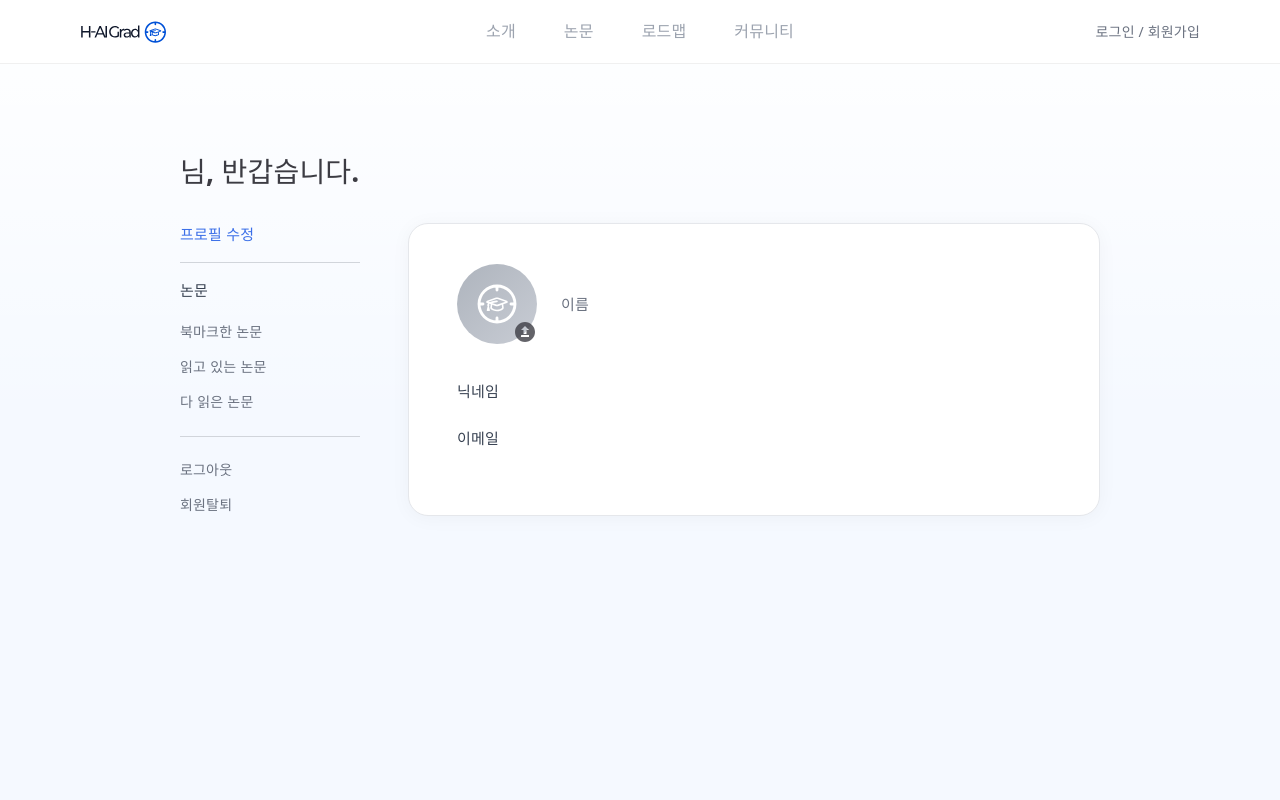
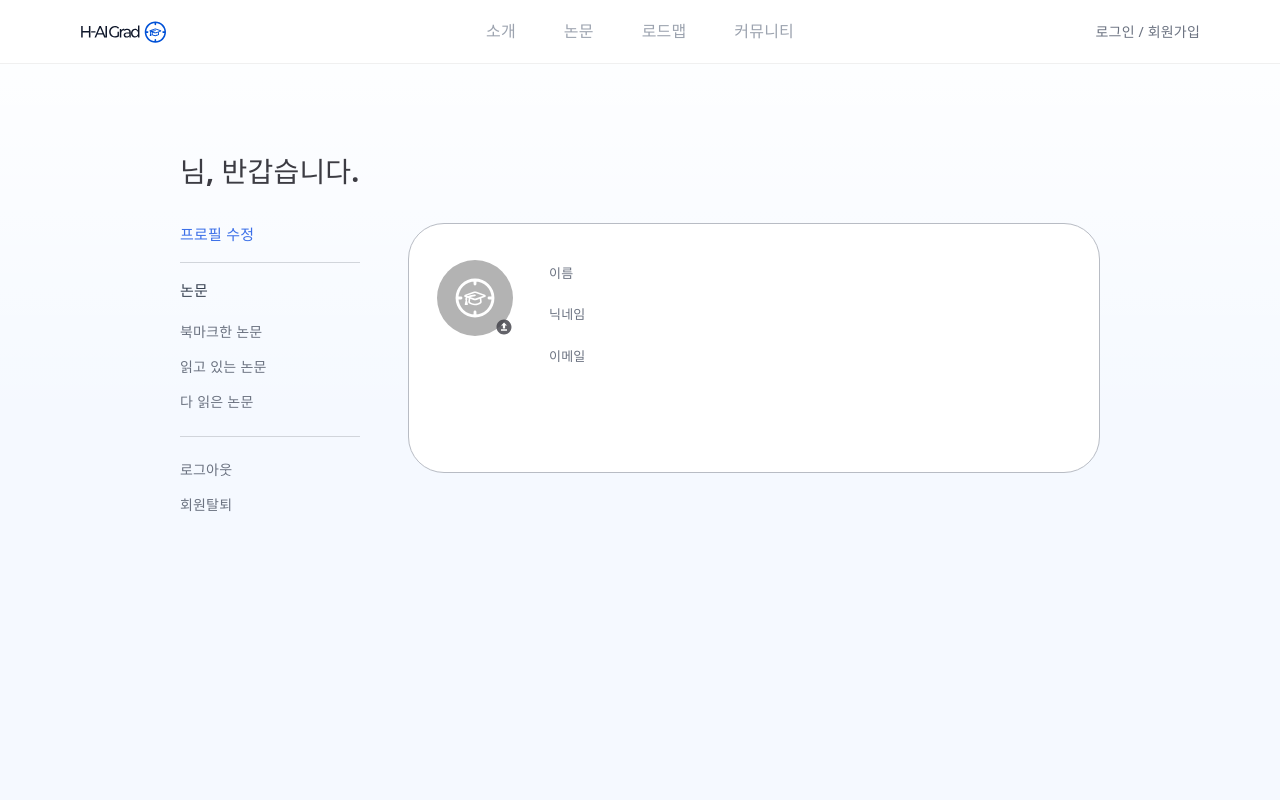
Before and after one commit to Oneday-Project/FE, a React (Vite) app: page /mypage in a window 1280 px wide. Shown: the top 800 px of the page. Built offline with nearby package versions, Linux system fonts and the light colour scheme; a web font is replaced by a local one.

Commit message:
feat: 마이페이지 샘물 계정 프로필 표시, 논문 검색 한 번에 2000건 요청

```diff
--- a/src/lib/auth.ts
+++ b/src/lib/auth.ts
@@ -52,7 +52,11 @@ export type Me = {
   id: number
   username: string   // 이름
   nickname: string   // 닉네임
-  email: string      // 아이디
+  email: string | null            // 이메일(테스트 계정만 존재)
+  studentId: string | null        // 학번 (샘물 로그인 유저 식별자)
+  department: string | null       // 학과
+  secondDepartment: string | null // 복수전공
+  authProvider: 'local' | 'smu'
   role: string       // ADMIN | USER
   bookmarkPapers?: unknown[]
 }
--- a/src/pages/Mypage.tsx
+++ b/src/pages/Mypage.tsx
@@ -17,6 +17,18 @@ import {
 } from '../lib/bookmarks'
 
 const sideMenuItems = ['북마크한 논문', '읽고 있는 논문', '다 읽은 논문']
+
+// 학번 앞 4자리 = 입학년도 → 현재 날짜 기준 학년·학기 계산 (예: 202310847 → 2026년 10월 → 4학년 2학기)
+function gradeSemester(studentId: string | null | undefined): string | null {
+  const entry = Number(studentId?.slice(0, 4))
+  if (!entry) return null
+  const now = new Date()
+  const m = now.getMonth() + 1
+  const grade = now.getFullYear() - entry + (m >= 3 ? 1 : 0)
+  if (grade < 1) return null
+  const semester = m >= 3 && m <= 8 ? 1 : 2
+  return `${grade}학년 ${semester}학기`
+}
 
 export default function MyPage() {
   const navigate = useNavigate()
@@ -144,17 +156,17 @@ export default function MyPage() {
           {/* 메인 콘텐츠 */}
           <div>
 
-            {/* 프로필 수정 */}
+            {/* 프로필 수정 — 샘물 계정: 이름·닉네임·학번·학과·학년학기 / 이메일 계정: 이름·닉네임·이메일 */}
             {activeMenu === '프로필 수정' && (
               <div style={{
-                background: '#fff', borderRadius: '20px', padding: '40px 48px',
-                border: '1px solid #e5e7eb', boxShadow: '0 2px 20px rgba(0,0,0,0.04)',
+                background: '#fff', borderRadius: '36px', padding: '36px 28px',
+                border: '1px solid #b8bcc4', minHeight: '250px', boxSizing: 'border-box',
               }}>
-                <div style={{ display: 'flex', alignItems: 'center', gap: '24px', marginBottom: '36px' }}>
+                <div style={{ display: 'flex', alignItems: 'flex-start', gap: '36px' }}>
                   <div style={{ position: 'relative', flexShrink: 0 }}>
                     <div style={{
-                      width: '80px', height: '80px', borderRadius: '50%',
-                      background: 'linear-gradient(135deg, #aeb4bd 0%, #c8ccd4 100%)',
+                      width: '76px', height: '76px', borderRadius: '50%',
+                      background: '#b3b3b3',
                       display: 'flex', alignItems: 'center', justifyContent: 'center',
                       overflow: 'hidden',
                     }}>
@@ -174,7 +186,7 @@ export default function MyPage() {
                       onClick={() => fileInputRef.current?.click()}
                       style={{
                         position: 'absolute', bottom: 0, right: 0,
-                        width: '24px', height: '24px', cursor: 'pointer',
+                        width: '18px', height: '18px', cursor: 'pointer',
                       }}
                     />
                     <input
@@ -185,44 +197,28 @@ export default function MyPage() {
                       style={{ display: 'none' }}
                     />
                   </div>
-                  <div style={{ display: 'flex', alignItems: 'center', gap: '20px' }}>
-                    <span style={{ fontSize: '15px', color: '#6b7280' }}>이름</span>
-                    <span style={{ fontSize: '15px', fontWeight: 600, color: '#1a1a1a' }}>{me?.username ?? ''}</span>
+
+                  <div style={{ display: 'flex', flexDirection: 'column', gap: '18px', paddingTop: '2px' }}>
+                    {(me?.studentId
+                      ? [
+                          ['이름', me.username],
+                          ['닉네임', me.nickname],
+                          ['학번', me.studentId],
+                          ['학과', [me.department, me.secondDepartment].filter(Boolean).join(' / ')],
+                          ['학년·학기', gradeSemester(me.studentId)],
+                        ]
+                      : [
+                          ['이름', me?.username],
+                          ['닉네임', me?.nickname],
+                          ['이메일', me?.email],
+                        ]
+                    ).map(([label, value]) => (
+                      <div key={label} style={{ display: 'flex', alignItems: 'center', fontSize: '13px' }}>
+                        <span style={{ width: '56px', color: '#6b7280', flexShrink: 0 }}>{label}</span>
+                        <span style={{ marginLeft: '12px', color: '#1a1a1a', fontWeight: 500 }}>{value ?? ''}</span>
+                      </div>
+                    ))}
                   </div>
-                </div>
-
-                <div style={{ display: 'flex', flexDirection: 'column', gap: '0' }}>
-                  <div style={{ display: 'flex', alignItems: 'center', marginBottom: '24px' }}>
-                    <span style={{ fontSize: '15px', color: '#374151', width: '80px', flexShrink: 0 }}>닉네임</span>
-                    <span style={{ fontSize: '14px', color: '#9ca3af' }}>{me?.nickname ?? ''}</span>
-                  </div>
-                  <div style={{ display: 'flex', alignItems: 'center', marginBottom: '24px' }}>
-                    <span style={{ fontSize: '15px', color: '#374151', width: '80px', flexShrink: 0 }}>이메일</span>
-                    <span style={{ fontSize: '14px', color: '#9ca3af' }}>{me?.email ?? ''}</span>
-                  </div>
-                  {/* 비밀번호 변경 기능 미사용 — 회원가입 시 설정한 비밀번호로만 로그인 (필요 시 주석 해제)
-                  <div style={{ display: 'flex', alignItems: 'center', gap: '12px' }}>
-                    <span style={{ fontSize: '15px', color: '#374151', width: '80px', flexShrink: 0 }}>비밀번호</span>
-                    <input
-                      type="password"
-                      value={password}
-                      onChange={e => setPassword(e.target.value)}
-                      placeholder="••••••"
-                      style={{
-                        flex: 1, padding: '12px 16px', fontSize: '14px',
-                        border: '1px solid #d1d5db', borderRadius: '10px',
-                        outline: 'none', color: '#374151', background: '#fff',
-                      }}
-                    />
-                    <button style={{
-                      padding: '12px 20px', fontSize: '14px', fontWeight: 500,
-                      background: '#1e3a8a', color: '#fff', border: 'none',
-                      borderRadius: '10px', cursor: 'pointer', flexShrink: 0, whiteSpace: 'nowrap',
-                    }}>
-                      비밀번호 변경
-                    </button>
-                  </div>
-                  */}
                 </div>
               </div>
             )}
--- a/src/pages/Papers.tsx
+++ b/src/pages/Papers.tsx
@@ -129,14 +129,14 @@ const STAR_OFF = INK_80     // 미선택 별 (#3C3C43 80%)
 
 
 /* 한 번에 받아올 논문 수.
-   검색은 전체를 훑어야 해서 백엔드 상한인 100으로 받는다(take=540 은 400 에러).
-   기본값 12로 두면 540편에 46번 요청해야 하는데 100이면 6번이면 된다.
-   검색 전 캐러셀 화면은 12편이면 충분하다(100편이면 페이지 도트가 34개가 된다). */
-const SEARCH_TAKE = 100
+   검색은 전체를 훑어야 해서 한 번에 많이 받는다(백엔드 상한이 올라감: 2000건 ≈ 4MB, 약 2.4초).
+   전체 6,884편이면 4번 요청으로 끝난다.
+   검색 전 캐러셀 화면은 12편이면 충분하다(2000편이면 페이지 도트가 너무 많아진다). */
+const SEARCH_TAKE = 2000
 const BROWSE_TAKE = 12
 
-/* 커서를 따라갈 최대 페이지 수 (100편 × 20 = 2000편까지). 현재 DB 는 540편 = 6페이지 */
-const MAX_FETCH_PAGES = 20
+/* 커서를 따라갈 최대 페이지 수 (2000편 × 10 = 20000편까지). 현재 DB 는 6,884편 = 4페이지 */
+const MAX_FETCH_PAGES = 10
 
 const RESULTS_PER_PAGE = 12
 const RESULT_PAGE_WINDOW = 5   // 페이지 번호는 한 번에 5개까지 노출
```
